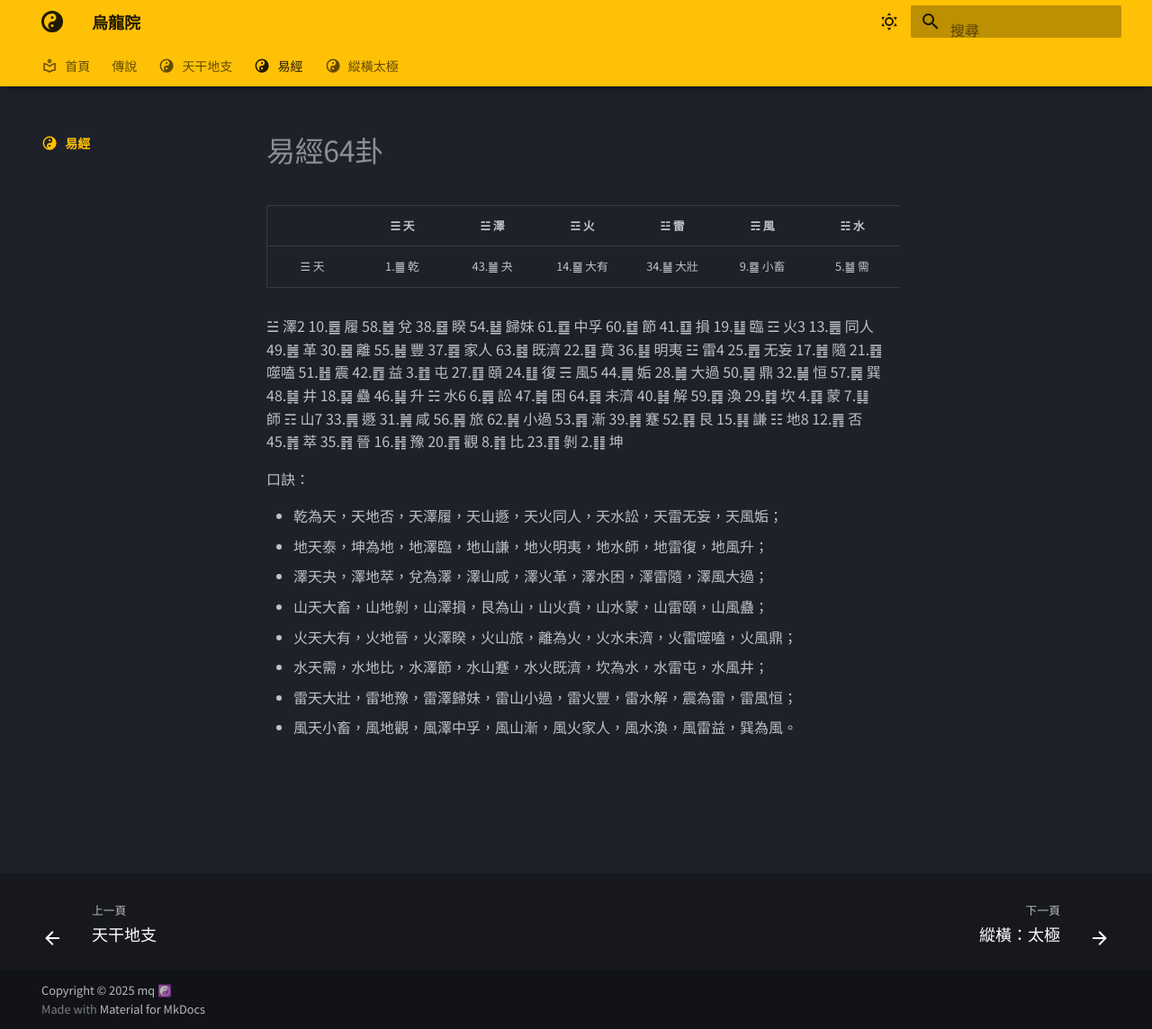
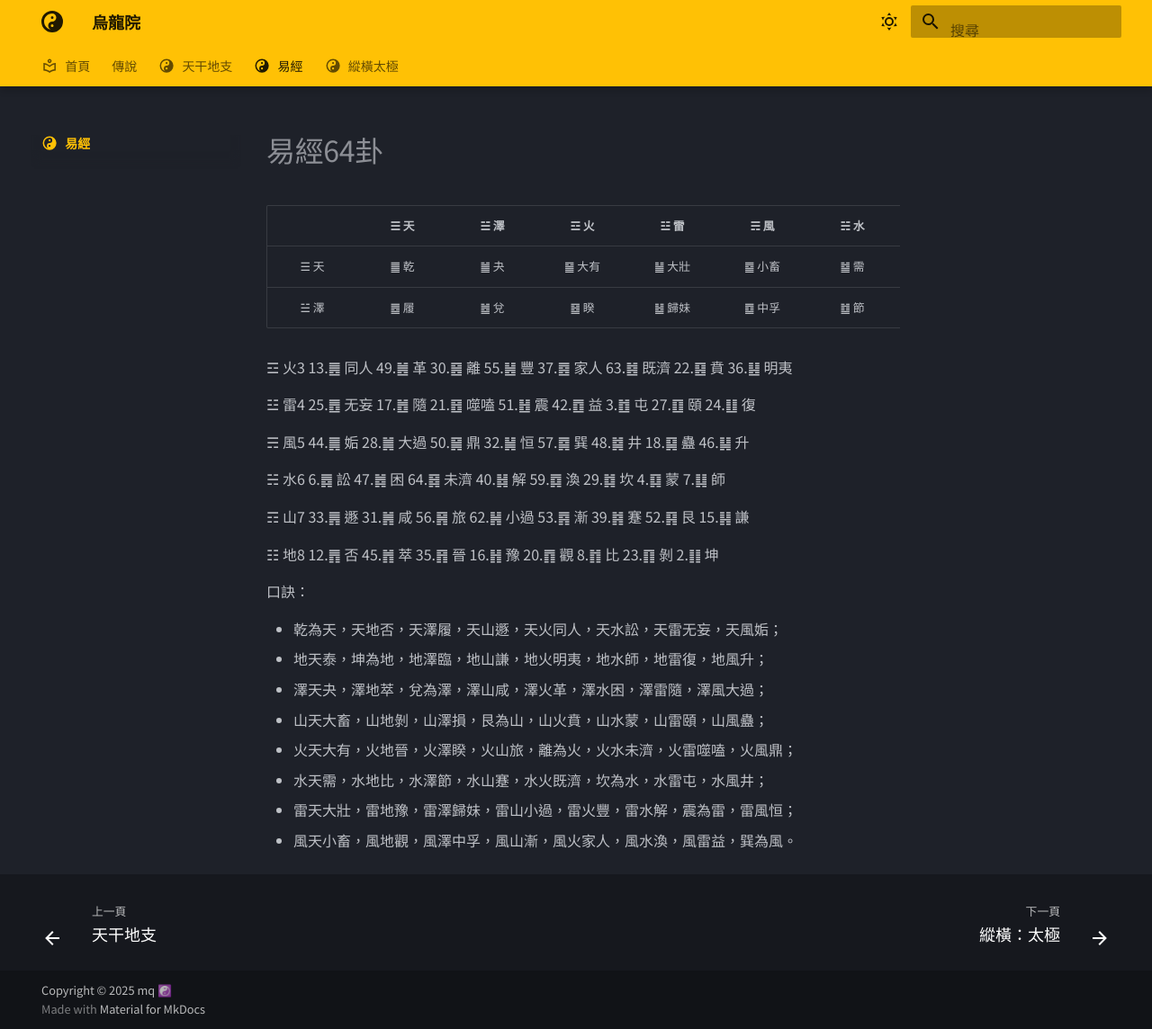
Before and after one commit to oolongyuan/oolongyuan.github.io, an MkDocs documentation site: the page built from docs/易經/index.md, in a window 1280 px wide and 1144 px high. Shown: the whole window at 90% size. Built offline with MkDocs 1.6.1 and Material for MkDocs 9.7.7, drawn with Linux system fonts in a browser that asks for light colours; some web fonts are replaced.

Commit message:
update table

```diff
--- a/docs/易經/index.md
+++ b/docs/易經/index.md
@@ -8,80 +8,22 @@ subtitle:
 
 |     | ☰ 天 |	☱ 澤 |	☲ 火 |	☳ 雷 |	☴ 風 |	☵ 水 |	☶ 山 |	☷ 地 |
 | :-: | :-:  | :-:   | :-:   | :-:   | :-:   | :-:   | :-:   | :-:   |
-| ☰ 天 | 1.䷀ 乾 | 43.䷪ 夬 |	14.䷍ 大有 |	34.䷡ 大壯 |	9.䷈ 小畜 | 5.䷄ 需 |	26.䷙ 大畜 |	11.䷊ 泰 |
+| ☰ 天 | ䷀ 乾 | ䷪ 夬 | ䷍ 大有 | ䷡ 大壯 | ䷈ 小畜 | ䷄ 需 | ䷙ 大畜 | ䷊ 泰 |
+| ☱ 澤 | ䷉ 履 | ䷹ 兌 | ䷥ 睽 | ䷵ 歸妹 | ䷼ 中孚 | ䷻ 節 | ䷨ 損 | ䷒ 臨 |
+
+☲ 火3 	13.䷌ 同人 	49.䷰ 革 	30.䷝ 離 	55.䷶ 豐 	37.䷤ 家人 	63.䷾ 既濟 	22.䷕ 賁 	36.䷣ 明夷
+
+☳ 雷4 	25.䷘ 无妄 	17.䷐ 隨 	21.䷔ 噬嗑 	51.䷲ 震 	42.䷩ 益 	3.䷂ 屯 	27.䷚ 頤 	24.䷗ 復
+
+☴ 風5 	44.䷫ 姤 	28.䷛ 大過 	50.䷱ 鼎 	32.䷟ 恒 	57.䷸ 巽 	48.䷯ 井 	18.䷑ 蠱 	46.䷭ 升
 
 
 
-☱
-澤2 	10.䷉
-履 	58.䷹
-兌 	38.䷥
-睽 	54.䷵
-歸妹 	61.䷼
-中孚 	60.䷻
-節 	41.䷨
-損 	19.䷒
-臨
-☲
-火3 	13.䷌
-同人 	49.䷰
-革 	30.䷝
-離 	55.䷶
-豐 	37.䷤
-家人 	63.䷾
-既濟 	22.䷕
-賁 	36.䷣
-明夷
-☳
-雷4 	25.䷘
-无妄 	17.䷐
-隨 	21.䷔
-噬嗑 	51.䷲
-震 	42.䷩
-益 	3.䷂
-屯 	27.䷚
-頤 	24.䷗
-復
-☴
-風5 	44.䷫
-姤 	28.䷛
-大過 	50.䷱
-鼎 	32.䷟
-恒 	57.䷸
-巽 	48.䷯
-井 	18.䷑
-蠱 	46.䷭
-升
-☵
-水6 	6.䷅
-訟 	47.䷮
-困 	64.䷿
-未濟 	40.䷧
-解 	59.䷺
-渙 	29.䷜
-坎 	4.䷃
-蒙 	7.䷆
-師
-☶
-山7 	33.䷠
-遯 	31.䷞
-咸 	56.䷷
-旅 	62.䷽
-小過 	53.䷴
-漸 	39.䷦
-蹇 	52.䷳
-艮 	15.䷎
-謙
-☷
-地8 	12.䷋
-否 	45.䷬
-萃 	35.䷢
-晉 	16.䷏
-豫 	20.䷓
-觀 	8.䷇
-比 	23.䷖
-剝 	2.䷁
-坤
+☵ 水6 	6.䷅ 訟 	47.䷮ 困 	64.䷿ 未濟 	40.䷧ 解 	59.䷺ 渙 	29.䷜ 坎 	4.䷃ 蒙 	7.䷆ 師
+
+☶ 山7 	33.䷠ 遯 	31.䷞ 咸 	56.䷷ 旅 	62.䷽ 小過 	53.䷴ 漸 	39.䷦ 蹇 	52.䷳ 艮 	15.䷎ 謙
+
+☷ 地8 	12.䷋ 否 	45.䷬ 萃 	35.䷢ 晉 	16.䷏ 豫 	20.䷓ 觀 	8.䷇ 比 	23.䷖ 剝 	2.䷁ 坤
 
 
 
```
